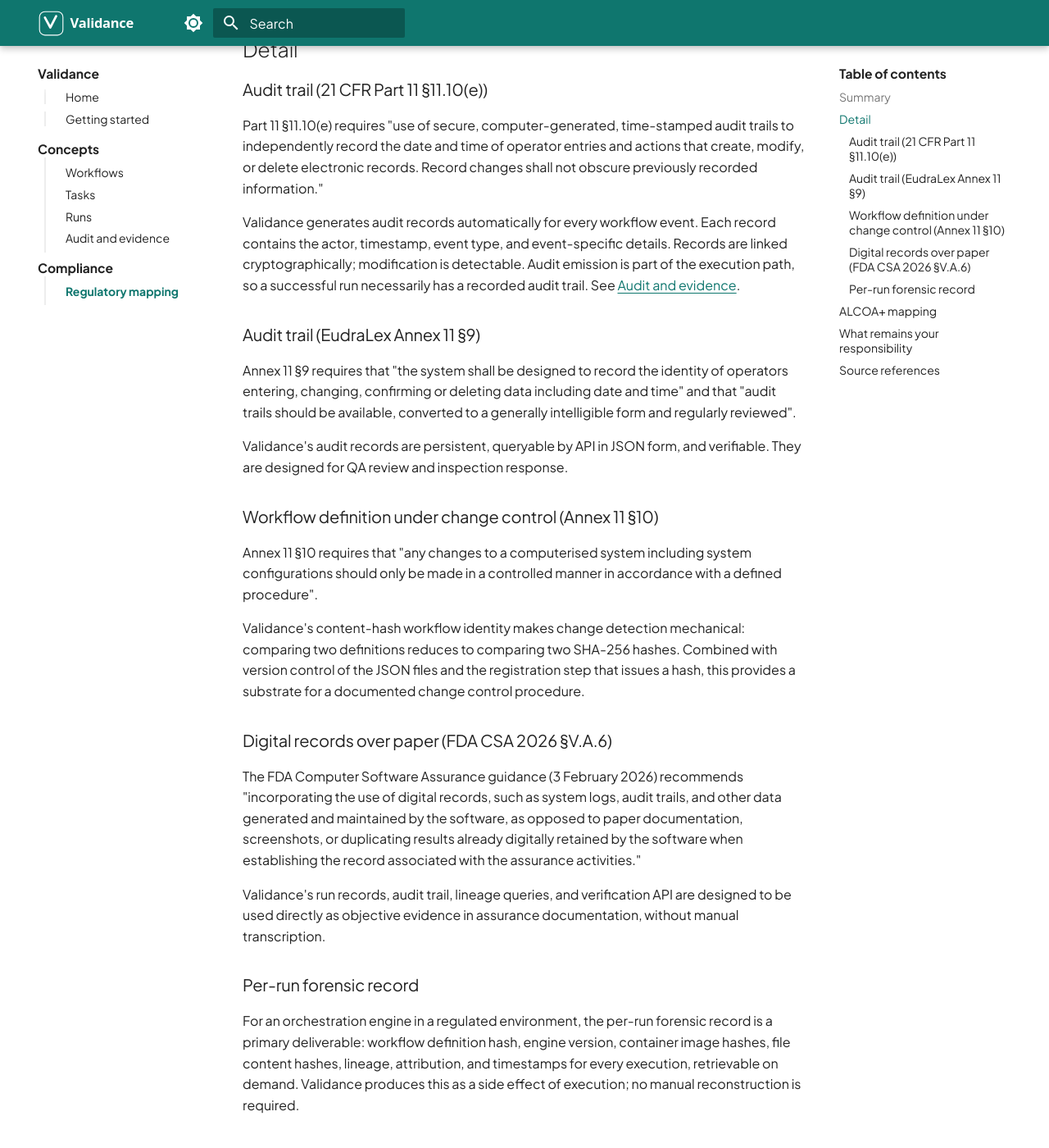
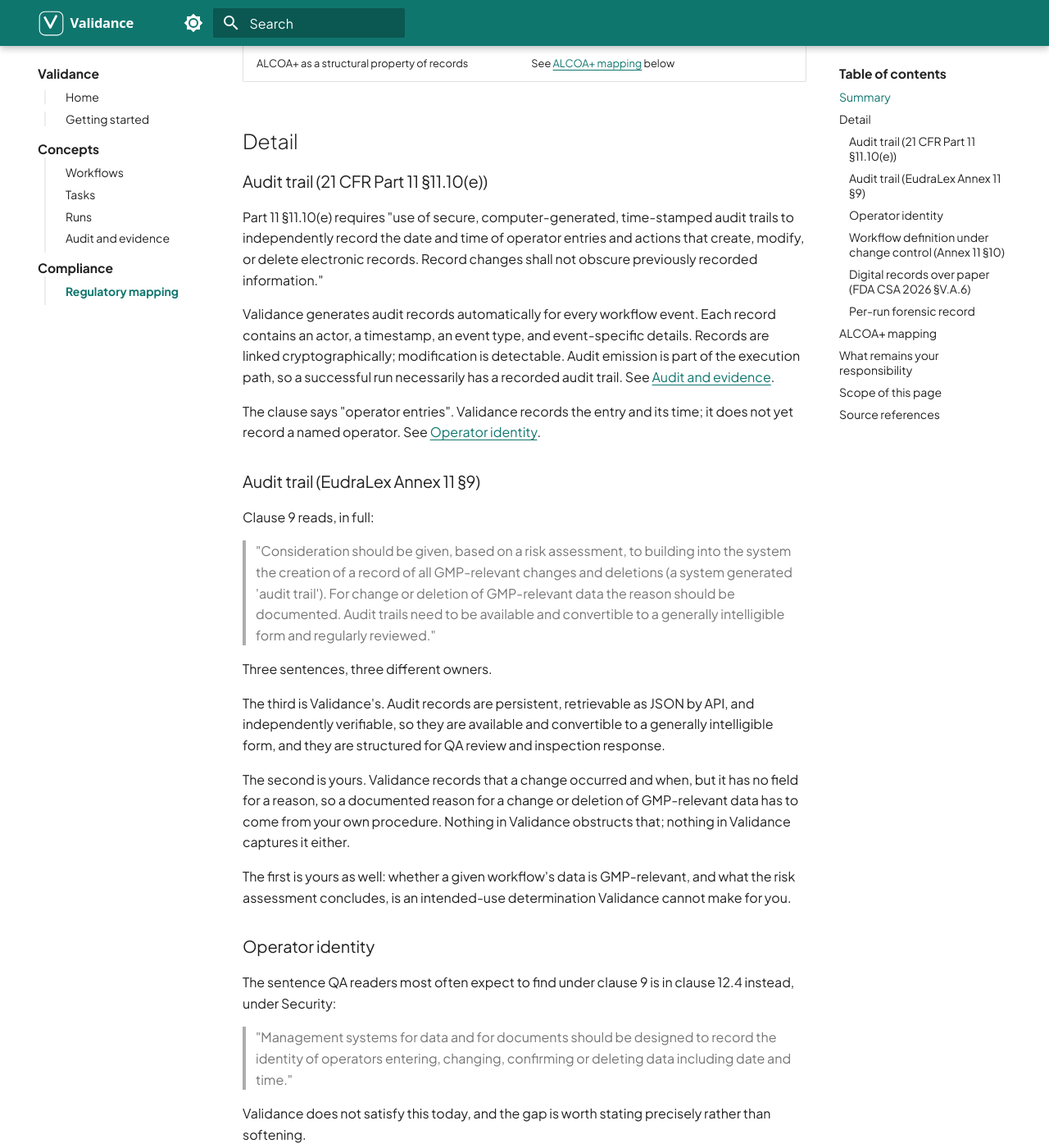
Before and after one commit to validance-io/validance-docs, an MkDocs documentation site: the page built from docs/compliance/regulatory-mapping.md, in a window 1280 px wide and 1400 px high, scrolled down 943 px. Shown: the whole window at 82% size. Built offline with MkDocs 1.6.1 and Material for MkDocs 9.7.7, drawn with Linux system fonts in a browser that asks for light colours; some of the changed text lies outside the part shown.

Commit message:
docs(compliance): correct the Annex 11 citations and the attribution claim
Four of the regulatory-mapping claims did not survive a check against the
primary sources and the engine's actual behaviour.

The operator-identity quote was attributed to Annex 11 clause 9. It is
clause 12.4, under Security, and it is written "Management systems for data
and for documents should be designed to..." rather than "the system shall be
designed to...". Annex 11 is a guideline in "should" voice throughout, so
"shall" converted an expectation into a mandate and then claimed to meet it.
The clause 9 quote was also reworded: "need to be available and convertible"
had become "should be available, converted", which turns a capability into a
completed act. Both are now verbatim, and clause 9 is quoted in full, because
its first two sentences (the risk assessment, and the documented reason for a
change or deletion) are the customer's and were previously unmentioned while
the clause was claimed. The summary table also attributed Part 11's "previous
values not obscured" to Annex 11 clause 9, which contains no such phrase.

Attribution was overstated in a way no wording tweak fixes: records were
described as "attributable to the triggering user" and events as recording
"the user or system that caused it". There is no operator identity. The actor
value is a system identity set by the entry path, the API accepts no caller
identity, and it authenticates nobody, so there is no verified person the
field could hold. Rather than soften this, it gets its own section stating
what is and is not recorded, a "not provided today" row in the summary table,
and an entry under customer responsibilities. The same claim was repeated on
the home page, the runs concept page and the audit page; corrected there too.

Dropped the claim that Validance integrates with e-signature solutions: there
is no such feature and no such integration. Dropped the assertion about
"most published 483 findings", which had no source and is not sourceable in
that form, since "substrate failures" is not a category FDA reports against.

ISO 13485 §7.5.6 and IEC 62304 were listed as references although neither is
in the verified register and nothing on the page mapped to either. Removed,
and the intro no longer promises ISO coverage it does not deliver. A short
scope section now says plainly that the IVD and medtech frameworks are not
mapped here yet, which is the first question an IVD reader will have.

```diff
--- a/docs/compliance/regulatory-mapping.md
+++ b/docs/compliance/regulatory-mapping.md
@@ -1,6 +1,6 @@
 # Regulatory mapping
 
-Validance's run records, audit trail, and workflow identity are designed to satisfy specific clauses of FDA, EU, and ISO requirements for computerised systems used in regulated environments. This page maps each Validance deliverable to the regulatory text it corresponds to.
+Validance's run records, audit trail, and workflow identity are built to line up with specific clauses of the FDA and EU rules for computerised systems used in regulated environments. Validance is not itself subject to those rules; its customers are. This page maps each Validance deliverable to the regulatory text it corresponds to, and says where the correspondence stops.
 
 This page is a technical reference for QA, regulatory affairs, and validation teams evaluating Validance for use in their environment. It is not legal advice.
 
@@ -8,8 +8,9 @@ This page is a technical reference for QA, regulatory affairs, and validation te
 
 | What you owe | What Validance produces |
 |---|---|
-| Computer-generated, time-stamped, secure audit trail (21 CFR Part 11 §11.10(e)) | Cryptographically linked, fixed-format-timestamped record per execution, attributable to the triggering user, with previous values preserved |
-| Audit trail per EudraLex Annex 11 §9, allowing reconstruction of the course of events with previous values not obscured | Same, with per-entity verification so any specific workflow or task history is independently checkable |
+| Computer-generated, time-stamped, secure audit trail (21 CFR Part 11 §11.10(e)) | Cryptographically linked, fixed-format-timestamped record per execution, with previously recorded values preserved |
+| A system-generated record of GMP-relevant changes and deletions, available and convertible to an intelligible form (EudraLex Annex 11 §9) | The same record, retrievable as JSON by API, with per-entity verification so any specific workflow or task history is independently checkable |
+| Recorded identity of the operator entering, changing, confirming or deleting data (Annex 11 §12.4) | Not provided today. Events carry a system actor, not a named person. See [Operator identity](#operator-identity) |
 | Digital records as objective evidence (FDA CSA 2026 §V.A.6) | System logs, audit trails, file content hashes generated by the software, structured for direct use in assurance records |
 | Versioned, hash-identified workflow definition under controlled change (Annex 11 §10) | Content-addressable workflow with SHA-256 definition hash; change is detectable by hash diff |
 | Per-run forensic record on demand, without manual reconstruction | Produced as a side effect of execution, retrievable by API at any time |
@@ -21,13 +22,35 @@ This page is a technical reference for QA, regulatory affairs, and validation te
 
 Part 11 §11.10(e) requires "use of secure, computer-generated, time-stamped audit trails to independently record the date and time of operator entries and actions that create, modify, or delete electronic records. Record changes shall not obscure previously recorded information."
 
-Validance generates audit records automatically for every workflow event. Each record contains the actor, timestamp, event type, and event-specific details. Records are linked cryptographically; modification is detectable. Audit emission is part of the execution path, so a successful run necessarily has a recorded audit trail. See [Audit and evidence](../concepts/audit-and-evidence.md).
+Validance generates audit records automatically for every workflow event. Each record contains an actor, a timestamp, an event type, and event-specific details. Records are linked cryptographically; modification is detectable. Audit emission is part of the execution path, so a successful run necessarily has a recorded audit trail. See [Audit and evidence](../concepts/audit-and-evidence.md).
+
+The clause says "operator entries". Validance records the entry and its time; it does not yet record a named operator. See [Operator identity](#operator-identity).
 
 ### Audit trail (EudraLex Annex 11 §9)
 
-Annex 11 §9 requires that "the system shall be designed to record the identity of operators entering, changing, confirming or deleting data including date and time" and that "audit trails should be available, converted to a generally intelligible form and regularly reviewed".
+Clause 9 reads, in full:
 
-Validance's audit records are persistent, queryable by API in JSON form, and verifiable. They are designed for QA review and inspection response.
+> "Consideration should be given, based on a risk assessment, to building into the system the creation of a record of all GMP-relevant changes and deletions (a system generated 'audit trail'). For change or deletion of GMP-relevant data the reason should be documented. Audit trails need to be available and convertible to a generally intelligible form and regularly reviewed."
+
+Three sentences, three different owners.
+
+The third is Validance's. Audit records are persistent, retrievable as JSON by API, and independently verifiable, so they are available and convertible to a generally intelligible form, and they are structured for QA review and inspection response.
+
+The second is yours. Validance records that a change occurred and when, but it has no field for a reason, so a documented reason for a change or deletion of GMP-relevant data has to come from your own procedure. Nothing in Validance obstructs that; nothing in Validance captures it either.
+
+The first is yours as well: whether a given workflow's data is GMP-relevant, and what the risk assessment concludes, is an intended-use determination Validance cannot make for you.
+
+### Operator identity
+
+The sentence QA readers most often expect to find under clause 9 is in clause 12.4 instead, under Security:
+
+> "Management systems for data and for documents should be designed to record the identity of operators entering, changing, confirming or deleting data including date and time."
+
+Validance does not satisfy this today, and the gap is worth stating precisely rather than softening.
+
+Audit events carry an actor field, but its value is a system identity rather than a person: the engine sets it according to the entry path, so API-triggered work is attributed to the API, not to whoever called it. The API accepts no caller identity, and it enforces no authentication of its own, so there is no verified person for the field to hold.
+
+In practice: the *when*, the *what*, and the *on which data* of clause 12.4 are recorded. The *who* is recorded at system granularity only. If your intended use needs named-operator attribution inside the engine's own records, Validance is not sufficient for that on its own today. Either the system that fronts Validance has to hold that attribution, or it is carried as an open item in your validation. Verified operator identity is on the roadmap.
 
 ### Workflow definition under change control (Annex 11 §10)
 
@@ -43,7 +66,7 @@ Validance's run records, audit trail, lineage queries, and verification API are
 
 ### Per-run forensic record
 
-For an orchestration engine in a regulated environment, the per-run forensic record is a primary deliverable: workflow definition hash, engine version, container image hashes, file content hashes, lineage, attribution, and timestamps for every execution, retrievable on demand. Validance produces this as a side effect of execution; no manual reconstruction is required.
+For an orchestration engine in a regulated environment, the per-run forensic record is a primary deliverable: workflow definition hash, engine version, container image hashes, file content hashes, lineage, actor, and timestamps for every execution, retrievable on demand. Validance produces this as a side effect of execution; no manual reconstruction is required.
 
 ## ALCOA+ mapping
 
@@ -51,7 +74,7 @@ ALCOA and ALCOA+ are the data-integrity principles inspectors apply to electroni
 
 | Principle | How Validance addresses it |
 |---|---|
-| **A**ttributable | Every audit event records the user or system that caused it; tasks reference credentials by name and the engine resolves them at execution time |
+| **A**ttributable | Every audit event records an actor, a timestamp, and the entity it refers to. The actor is a system identity, not a named operator: see [Operator identity](#operator-identity) |
 | **L**egible | Audit records are JSON, human-readable on retrieval, and remain so through the engine's lifetime |
 | **C**ontemporaneous | Audit emission is on the execution path; events are recorded at the time they occur, not reconstructed |
 | **O**riginal (or true copy) | File content hashes preserve the original artefact; the run record references the originals by hash |
@@ -67,11 +90,17 @@ Validance produces the runtime substrate for compliance evidence. The following
 
 - Per-workflow risk assessment and qualification
 - Authoring of validation documents (validation plans, qualification protocols, summary reports)
-- E-signature governance — Validance integrates with e-signature solutions; the governance procedure is the customer's
+- Electronic signatures, which stay in your quality system. Validance has no e-signature feature and no e-signature integration
+- Documented reasons for change or deletion of GMP-relevant data (Annex 11 §9)
+- Named-operator attribution, where your intended use requires it (Annex 11 §12.4)
 - Periodic review, supplier qualification, training, business continuity
 - Classification of the workflow's intended use under the relevant predicate rule
 
-These activities are bounded and procedural. Validance reduces the substrate failures that account for most published 483 findings; it does not replace QA.
+These activities are bounded and procedural. Validance is the substrate they rest on; it does not replace QA.
+
+## Scope of this page
+
+The clauses mapped above are the pharma-side GMP and FDA records rules. If you are in in-vitro diagnostics or medical devices, the frameworks that govern you are not mapped here yet. The engine properties are the same; the clause-level mapping is work we have not published. Ask and we will go through it directly.
 
 ## Source references
 
@@ -82,7 +111,7 @@ These activities are bounded and procedural. Validance reduces the substrate fai
 | FDA Computer Software Assurance for Production and Quality Management System Software (February 2026) | [FDA](https://www.fda.gov/regulatory-information/search-fda-guidance-documents/computer-software-assurance-production-and-quality-system-software) |
 | FDA Data Integrity and Compliance With Drug CGMP — Q&A (2018) | [FDA](https://www.fda.gov/media/119267/download) |
 | EudraLex Volume 4, Annex 11 — Computerised Systems | [EU Health](https://health.ec.europa.eu/system/files/2016-11/annex11_01-2011_en_0.pdf) |
-| ISO 13485:2016 | [ISO catalogue](https://www.iso.org/standard/59752.html) (clauses 4.1.6, 7.5.6, 7.6) |
-| IEC 62304 | [ISO catalogue](https://www.iso.org/standard/38421.html) |
 | ICH Q9(R1) — Quality Risk Management | [ICH](https://www.ich.org) |
 | ISPE GAMP 5 (2nd Ed., July 2022) | [ISPE](https://ispe.org/publications/guidance-documents/gamp-5-guide-2nd-edition) |
+
+Quotations on this page are verbatim from the sources above. Annex 11 is written in "should" voice throughout, and is quoted that way here.
```
Also changed, not shown: docs/concepts/audit-and-evidence.md (+1 -1 lines), docs/concepts/runs.md (+1 -1 lines), docs/index.md (+1 -1 lines).
